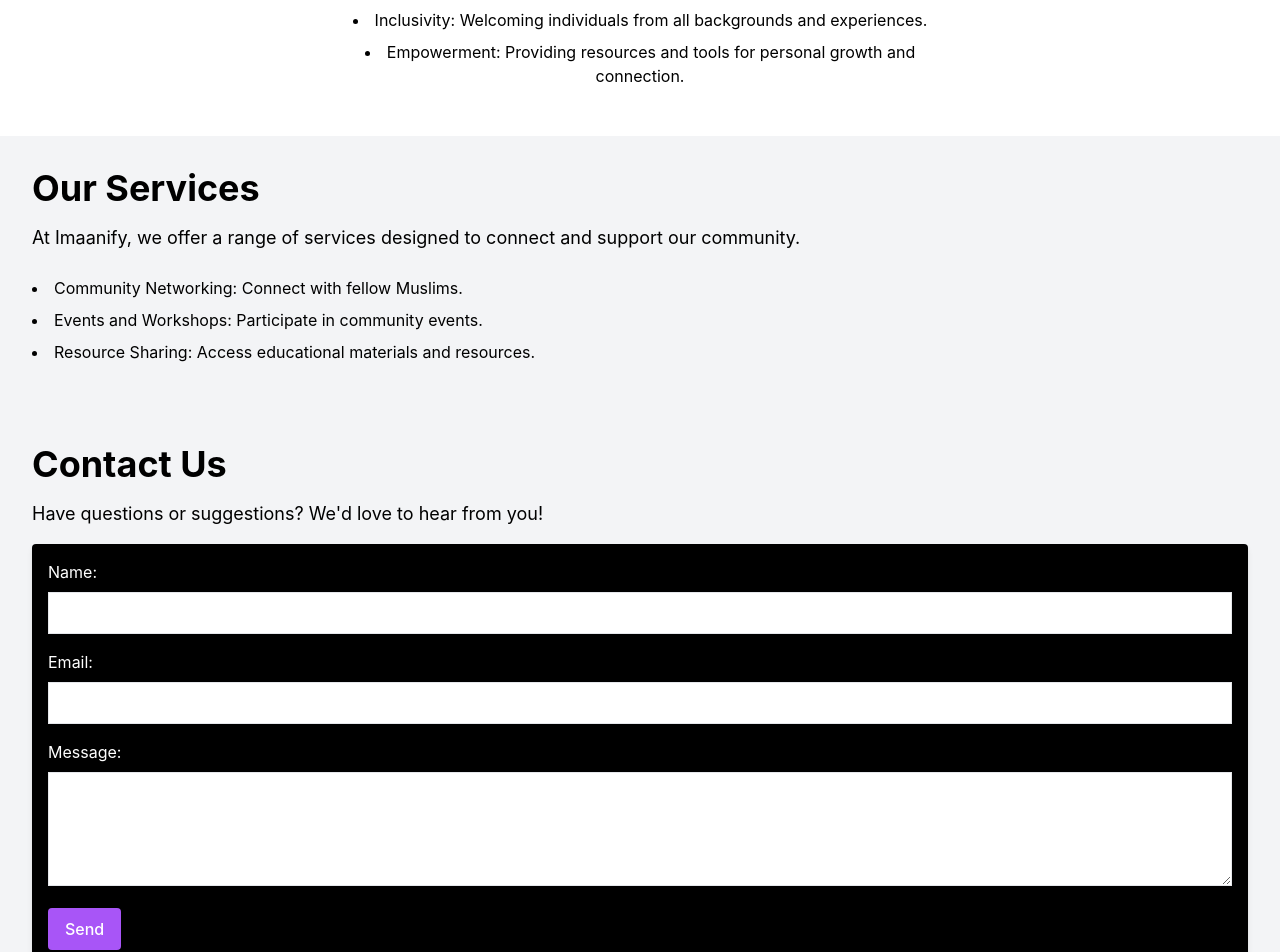
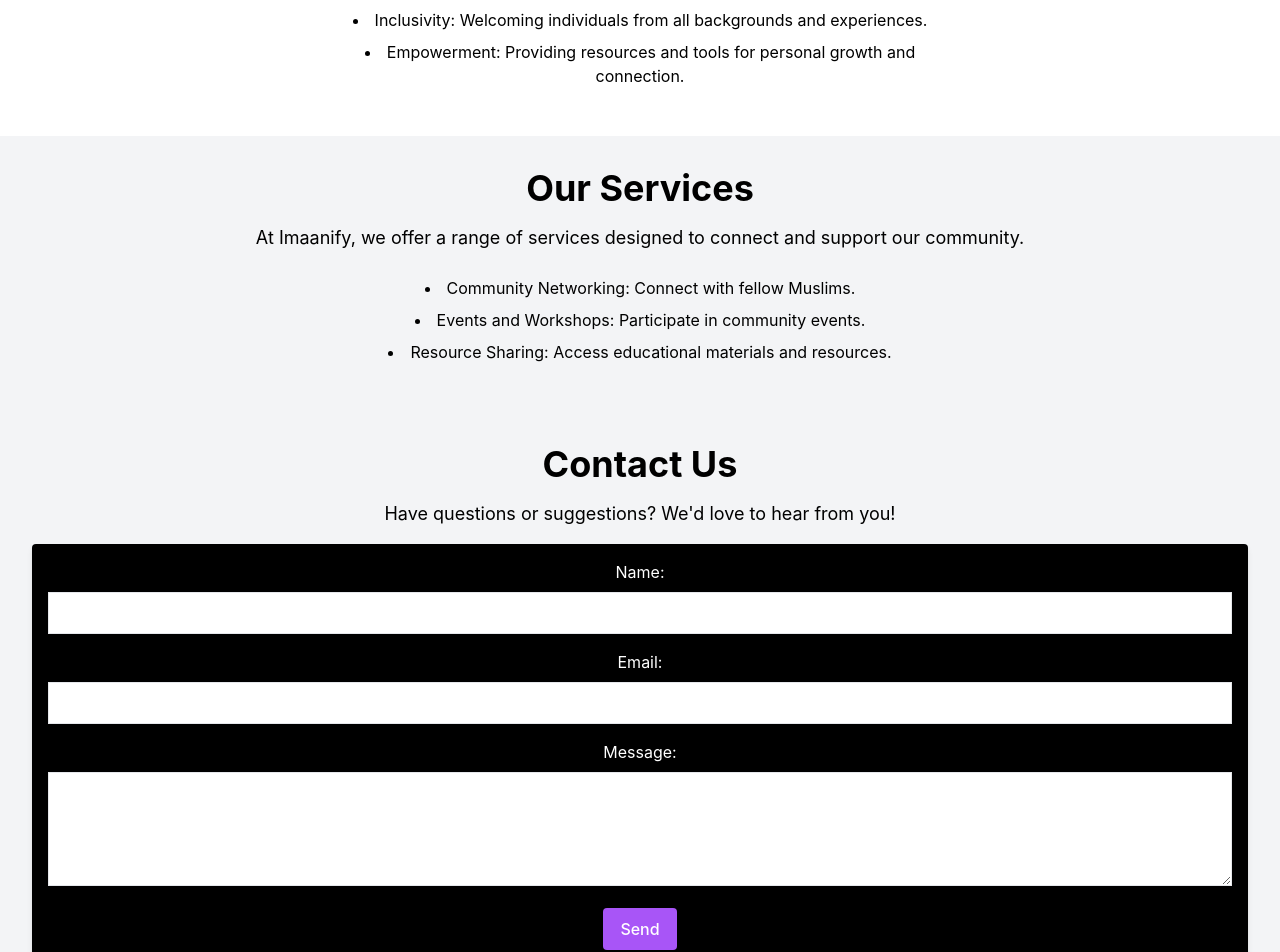
Before and after one commit to Umi252/Imaanify, a React (Vite) app in the folder Imaanify/: page / in a window 1280 px wide. Shown: the part 1220-2172 px from the top of the page. Built offline with nearby package versions, Linux system fonts and the light colour scheme.

Commit message:
All Components of the App into one big Web page

```diff
--- a/Imaanify/src/Pages/Home.jsx
+++ b/Imaanify/src/Pages/Home.jsx
@@ -51,7 +51,7 @@
       </div>
 
       {/* Additional Sections */}
-      <div className="p-8 bg-gray-100 text-black">
+      <div className=" text-center p-8 bg-gray-100 text-black">
         <h2 className="text-4xl font-bold mb-4">Our Services</h2>
         <p className="text-lg mb-6">
           At Imaanify, we offer a range of services designed to connect and support our community.
@@ -63,7 +63,7 @@
         </ul>
       </div>
 
-      <div className="p-8 bg-gray-100 text-black">
+      <div className=" items-center text-center p-8 bg-gray-100 text-black">
         <h2 className="text-4xl font-bold mb-4">Contact Us</h2>
         <p className="text-lg mb-4">
           Have questions or suggestions? We'd love to hear from you!
```
